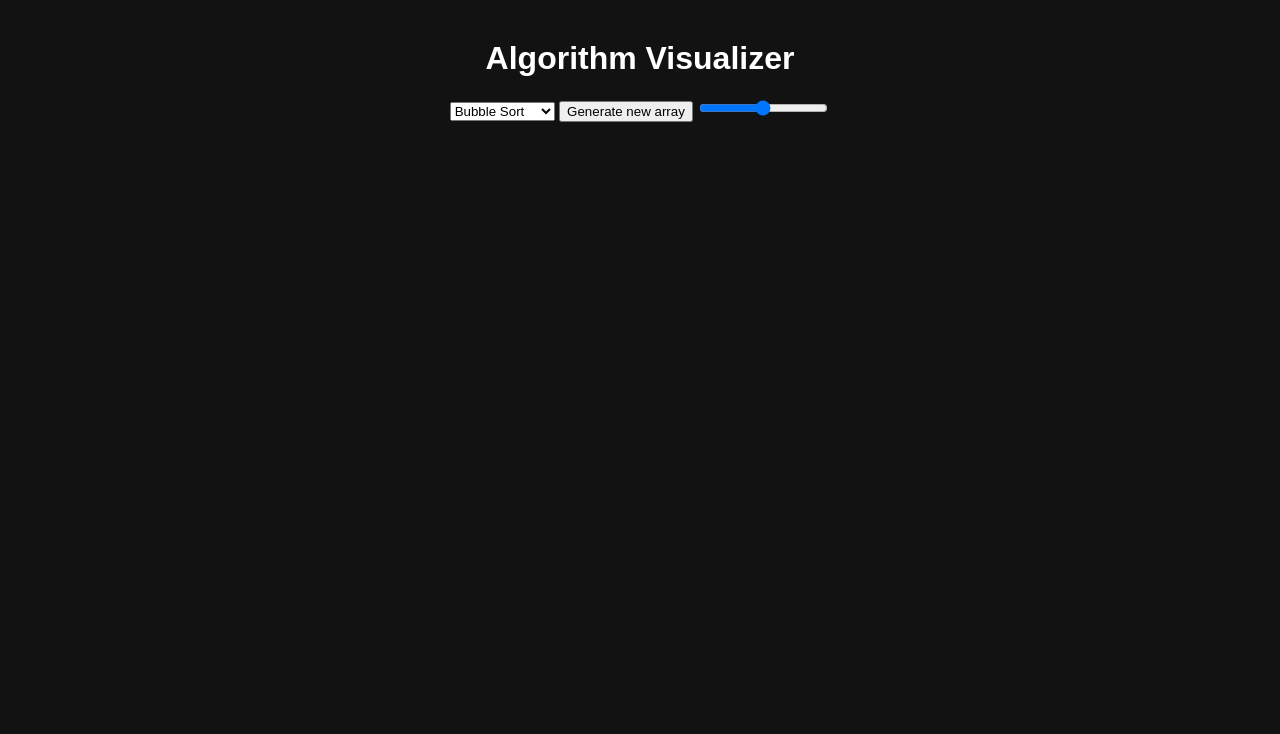
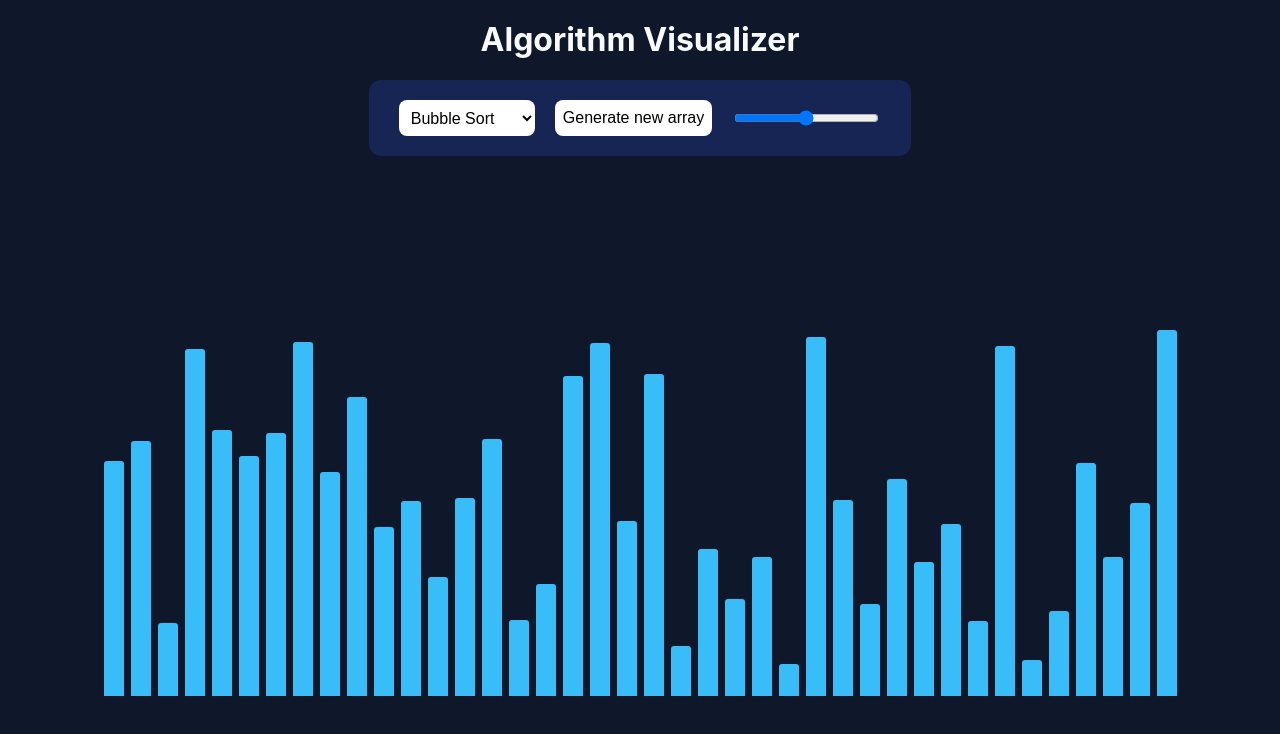
Before and after one commit to shambhavi-chandrawat/algo-visualizer, a plain HTML site: page index.html in a window 1280 px wide. Drawn offline with Linux system fonts and the light colour scheme.

Commit message:
Add static sorting UI and random array generation

```diff
--- a/main.js
+++ b/main.js
@@ -1 +1,5 @@
-console.log("Algorithm Visualizer Started!");
+import { generateArray, renderArray } from "./src/core/array.js";
+
+const array = generateArray();
+
+renderArray(array);
--- a/src/core/array.js
+++ b/src/core/array.js
@@ -0,0 +1,35 @@
+export function generateArray(size = 40){
+
+    const array = [];
+
+    for(let i=0;i<size;i++){
+
+        array.push(
+            Math.floor(Math.random()*350)+20
+        );
+
+    }
+
+    return array;
+
+}
+
+export function renderArray(array){
+
+    const container = document.getElementById("array-container");
+
+    container.innerHTML = "";
+
+    array.forEach(value=>{
+
+        const bar=document.createElement("div");
+
+        bar.classList.add("bar");
+
+        bar.style.height=`${value}px`;
+
+        container.appendChild(bar);
+
+    });
+
+}
--- a/style.css
+++ b/style.css
@@ -1,11 +1,70 @@
 body {
     margin: 0;
-    font-family: Arial, sans-serif;
+    font-family: "Inter", sans-serif;
     text-align: center;
-    background: #121212;
-    color: white;
+    background: #0F172A;
+    color: #F8FAFC;
+    display: flex;
+    flex-direction: column;
+    align-items: center;
 }
 
 h1 {
-    margin-top: 40px;
+    margin-top: 20px;
 }
+
+.controls{
+    background:#172554;
+    padding:20px;
+    border-radius:12px;
+    display:flex;
+    gap:20px;
+    margin-bottom:40px;
+    padding: 20px 30px;
+}
+
+button{
+    transition:0.2s;
+}
+
+button:hover{
+    cursor:pointer;
+    transform:translateY(-2px);
+}
+
+button, select,input{
+    padding: 8px;
+    color: black;
+    background-color: white;
+    border-radius: 8px;
+}
+
+button,select{
+    padding:12px 18px;
+    border:none;
+    border-radius:8px;
+    font-size:16px;
+    padding: 8px;
+}
+
+#array-container{
+    width:90%;
+    height:500px;
+    display:flex;
+    align-items:flex-end;
+    gap: 5px;
+    justify-content: center;
+}
+
+.bar{
+    flex: 1;
+    max-width: 20px;
+    min-width: 4px;
+    margin:0 1px;
+    background: #38BDF8;
+    border-radius: 3px 3px 0 0;
+    transition:
+        height 0.3s,
+        background-color 0.3s;
+
+}
```
Also changed, not shown: index.html (+1 -0 lines).
